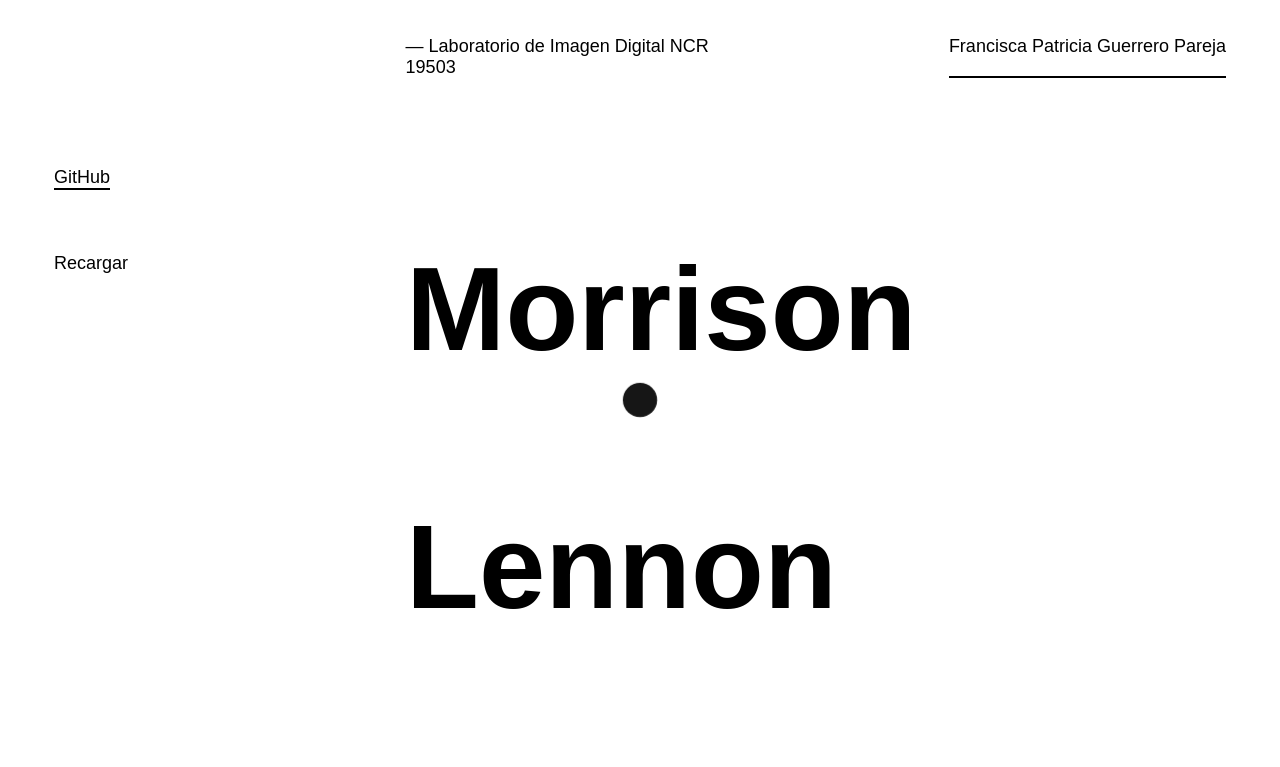
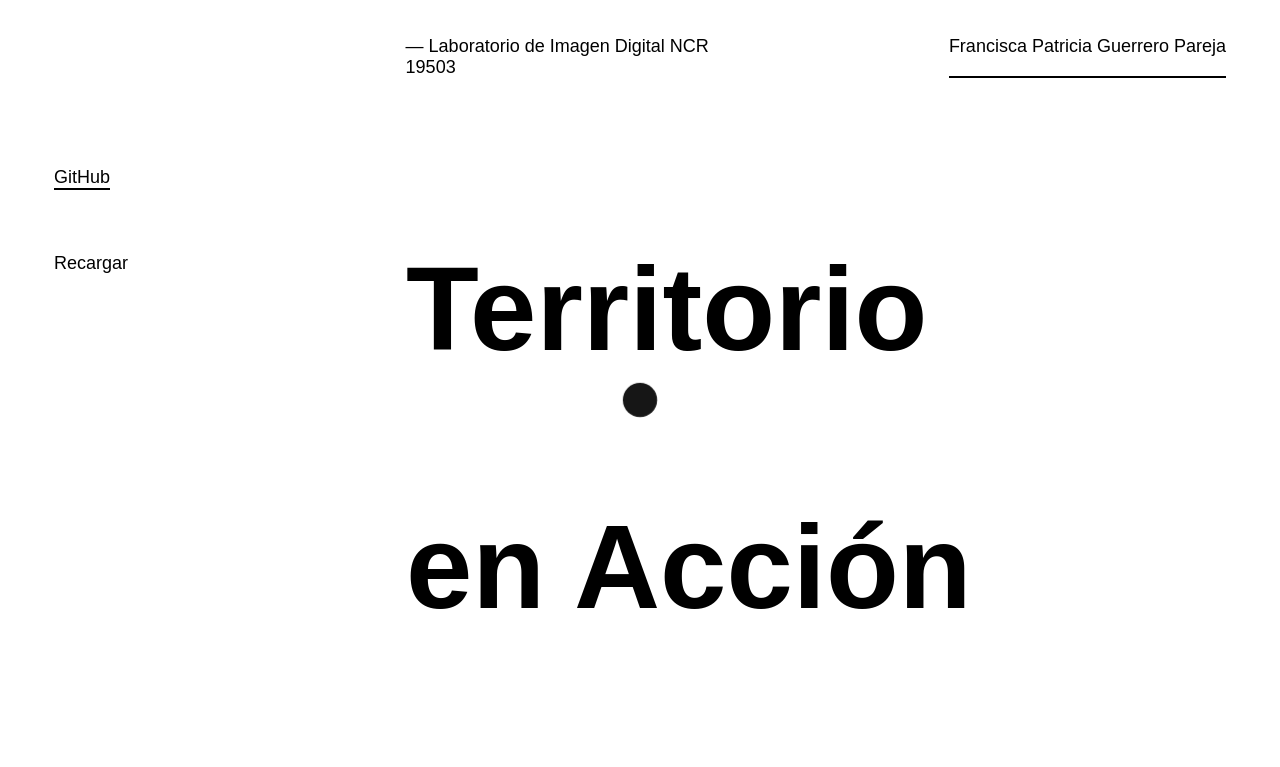
Before and after one commit to Fcaguep/lab-digital, a plain HTML site: page index.html in a window 1280 px wide. Drawn offline with Linux system fonts and the light colour scheme; a script that the page names is missing; a web font is replaced by a local one.

Commit message:
Add files via upload

```diff
--- a/index.html
+++ b/index.html
@@ -47,8 +47,8 @@
                         </filter>
                     </defs>
                     <g>
-                        <text x="0" y="15">Morrison</text>
-                        <text x="0" y="15">1971-7-3</text>
+                        <text x="0" y="15">Territorio</text>
+                        <text x="0" y="15">Visualidades</text>
                     </g>
                 </svg>
             </a>
@@ -65,8 +65,8 @@
                         </filter>
                     </defs>
                     <g>
-                        <text x="0" y="15">Lennon</text>
-                        <text x="0" y="15">1980-12-8</text>
+                        <text x="0" y="15">en Acción</text>
+                        <text x="0" y="15">19/20/21</text>
                     </g>
                 </svg>
             </a>
```
